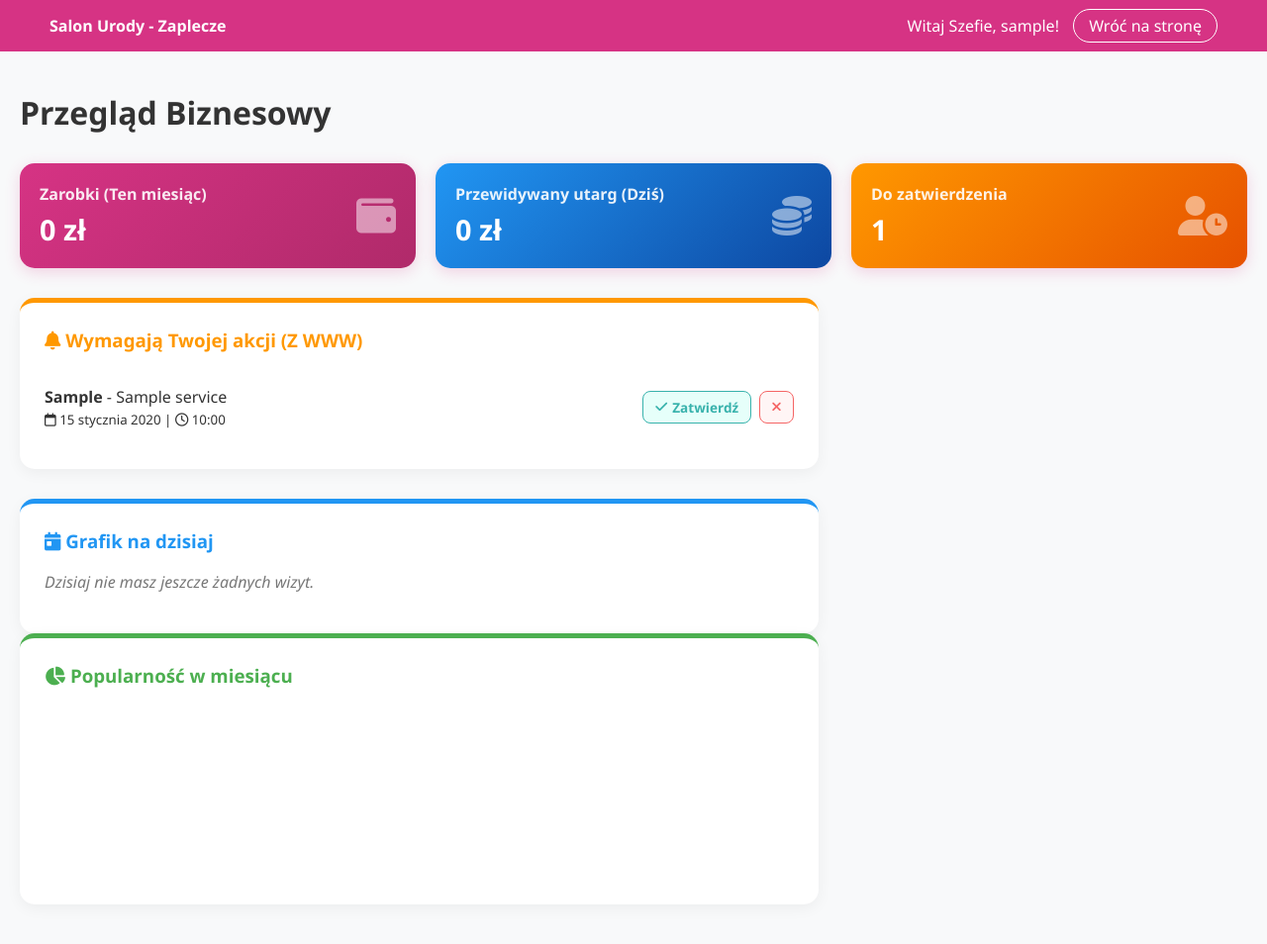
After one commit to badimse/RezerwacjaWizyt, a Django app: page /dashboard/ in a window 1280 px wide. The commit adds this page. Shown: the whole page at 99% size. Run offline with Django 5.2, Linux system fonts and the light colour scheme; a user stored in the database is signed in; tables that the repository leaves empty hold one stand-in row (values such as "Sample post"); a map, chart or similar area stays blank.

Commit message:
poczatek budowy panelu admina

```diff
--- /dev/null
+++ b/bookings/templates/bookings/dashboard.html
@@ -0,0 +1,246 @@
+{% load static %}
+<!DOCTYPE html>
+<html lang="pl">
+<head>
+    <meta charset="UTF-8">
+    <meta name="viewport" content="width=device-width, initial-scale=1.0">
+    <title>Pulpit Zarządzania - Salon Urody</title>
+    <link rel="stylesheet" href="{% static 'bookings/css/style.css' %}">
+    <link rel="stylesheet" href="https://cdnjs.cloudflare.com/ajax/libs/font-awesome/6.0.0/css/all.min.css">
+    <script src="https://cdn.jsdelivr.net/npm/chart.js"></script>
+    <style>
+        /* --- Istniejące style (Karty i Siatka) --- */
+        .kpi-container {
+            display: grid;
+            grid-template-columns: repeat(auto-fit, minmax(250px, 1fr));
+            gap: 20px;
+            margin-bottom: 30px;
+        }
+        .kpi-card {
+            background: linear-gradient(135deg, #d63384, #b02a6a);
+            color: white;
+            padding: 20px;
+            border-radius: 15px;
+            box-shadow: 0 4px 15px rgba(214, 51, 132, 0.2);
+            display: flex;
+            align-items: center;
+            justify-content: space-between;
+        }
+        .kpi-card h3 { margin: 0; font-size: 1rem; opacity: 0.9; }
+        .kpi-card p { margin: 5px 0 0 0; font-size: 1.8rem; font-weight: bold; }
+        .kpi-icon { font-size: 2.5rem; opacity: 0.5; }
+
+        .dashboard-grid {
+            display: grid;
+            grid-template-columns: 2fr 1fr;
+            gap: 30px;
+        }
+        .dashboard-card {
+            background: white;
+            padding: 25px;
+            border-radius: 15px;
+            box-shadow: 0 4px 15px rgba(0,0,0,0.05);
+            border-top: 5px solid #d63384;
+            height: fit-content;
+        }
+        .admin-appointment-item {
+            border-bottom: 1px solid #eee;
+            padding: 15px 0;
+            display: flex;
+            justify-content: space-between;
+            align-items: center;
+        }
+        .admin-appointment-item:last-child { border-bottom: none; }
+
+        /* --- NOWE STYLE (Przyciski akcji) --- */
+        .action-buttons {
+            display: flex;
+            gap: 8px;
+        }
+
+        .btn-small {
+            padding: 6px 12px;
+            border-radius: 8px;
+            text-decoration: none;
+            font-size: 0.85rem;
+            font-weight: 600;
+            transition: 0.2s;
+            border: none;
+            display: inline-flex;
+            align-items: center;
+            gap: 5px;
+        }
+
+        /* Styl dla: Zatwierdź (Zielony) */
+        .btn-success-light {
+            background-color: #e6fffa;
+            color: #38b2ac;
+            border: 1px solid #38b2ac;
+        }
+        .btn-success-light:hover { background-color: #38b2ac; color: white; }
+
+        /* Styl dla: Zakończ wizytę (Niebieski) */
+        .btn-info-light {
+            background-color: #ebf8ff;
+            color: #4299e1;
+            border: 1px solid #4299e1;
+        }
+        .btn-info-light:hover { background-color: #4299e1; color: white; }
+
+        /* Styl dla: Odwołaj (Czerwony) */
+        .btn-danger-light {
+            background-color: #fff5f5;
+            color: #f56565;
+            border: 1px solid #f56565;
+        }
+        .btn-danger-light:hover { background-color: #f56565; color: white; }
+
+        /* Statusy (Badges) */
+        .status-badge {
+            padding: 5px 10px;
+            border-radius: 10px;
+            font-size: 0.8rem;
+            font-weight: bold;
+            color: white;
+        }
+        .bg-warning { background-color: #ff9800; }
+        .bg-info { background-color: #2196f3; }
+        .bg-success { background-color: #4caf50; }
+    </style>
+</head>
+<body>
+    <div class="navbar">
+        <div class="logo"><strong>Salon Urody - Zaplecze</strong></div>
+        <div class="nav-links">
+            <span class="welcome-text">Witaj Szefie, {{ user.username }}!</span>
+            <a href="{% url 'index' %}" class="btn-nav" style="text-decoration:none; color:white; border:1px solid white; padding:5px 15px; border-radius:20px;">Wróć na stronę</a>
+        </div>
+    </div>
+
+    <div class="container" style="max-width: 1300px; margin: 40px auto; padding: 0 20px;">
+        <h1 style="color: #333; margin-bottom: 30px;">Przegląd Biznesowy</h1>
+
+        <div class="kpi-container">
+            <div class="kpi-card">
+                <div>
+                    <h3>Zarobki (Ten miesiąc)</h3>
+                    <p>{{ month_revenue }} zł</p>
+                </div>
+                <i class="fas fa-wallet kpi-icon"></i>
+            </div>
+            <div class="kpi-card" style="background: linear-gradient(135deg, #2196f3, #0d47a1);">
+                <div>
+                    <h3>Przewidywany utarg (Dziś)</h3>
+                    <p>{{ today_revenue }} zł</p>
+                </div>
+                <i class="fas fa-coins kpi-icon"></i>
+            </div>
+            <div class="kpi-card" style="background: linear-gradient(135deg, #ff9800, #e65100);">
+                <div>
+                    <h3>Do zatwierdzenia</h3>
+                    <p>{{ pending_appointments.count }}</p>
+                </div>
+                <i class="fas fa-user-clock kpi-icon"></i>
+            </div>
+        </div>
+
+        <div class="dashboard-grid">
+
+            <div>
+                <div class="dashboard-card" style="margin-bottom: 30px; border-top-color: #ff9800;">
+                    <h3 style="color: #ff9800; margin-top: 0;"><i class="fas fa-bell"></i> Wymagają Twojej akcji (Z WWW)</h3>
+                    {% for app in pending_appointments %}
+                        <div class="admin-appointment-item">
+                            <div>
+                                <strong>{{ app.client.first_name|default:app.client.username }}</strong> - {{ app.service.name }}<br>
+                                <small><i class="far fa-calendar"></i> {{ app.date }} | <i class="far fa-clock"></i> {{ app.time|time:"H:i" }}</small>
+                            </div>
+                            <div class="action-buttons">
+                                <a href="{% url 'update_status' app.id 'CONFIRMED' %}" class="btn-small btn-success-light">
+                                    <i class="fas fa-check"></i> Zatwierdź
+                                </a>
+                                <a href="{% url 'update_status' app.id 'CANCELED' %}"
+                                onclick="return confirm('Odwołać tę wizytę?')"
+                                class="btn-small btn-danger-light">
+                                    <i class="fas fa-times"></i>
+                                </a>
+                            </div>
+                        </div>
+                    {% empty %}
+                        <p style="color: #777; font-style: italic;">Brak nowych rezerwacji do potwierdzenia.</p>
+                    {% endfor %}
+                </div>
+
+                <div class="dashboard-card" style="border-top-color: #2196f3;">
+                    <h3 style="color: #2196f3; margin-top: 0;"><i class="fas fa-calendar-day"></i> Grafik na dzisiaj</h3>
+                    {% for app in today_appointments %}
+                        <div class="admin-appointment-item">
+                            <div>
+                                <strong>{{ app.time|time:"H:i" }}</strong> - {{ app.client.username }}<br>
+                                <small>{{ app.service.name }}</small>
+                            </div>
+                            <div class="action-buttons">
+                                {% if app.status == 'CONFIRMED' %}
+                                    <a href="{% url 'update_status' app.id 'COMPLETED' %}" class="btn-small btn-info-light">
+                                        <i class="fas fa-hand-sparkles"></i> Zakończ wizytę
+                                    </a>
+                                {% else %}
+                                    <span class="status-badge {% if app.status == 'COMPLETED' %}bg-success{% else %}bg-warning{% endif %}">
+                                        {{ app.get_status_display }}
+                                    </span>
+                                {% endif %}
+                            </div>
+                        </div>
+                    {% empty %}
+                        <p style="color: #777; font-style: italic;">Dzisiaj nie masz jeszcze żadnych wizyt.</p>
+                    {% endfor %}
+                </div>
+            <div class="dashboard-card" style="border-top-color: #4caf50;">
+                <h3 style="color: #4caf50; margin-top: 0;"><i class="fas fa-chart-pie"></i> Popularność w miesiącu</h3>
+                <canvas id="servicesChart" style="margin-top: 20px;"></canvas>
+            </div>
+
+        </div>
+    </div>
+
+    <script>
+        document.addEventListener('DOMContentLoaded', function() {
+            // 1. Wybieramy miejsce, gdzie ma narysować się wykres (tag canvas)
+            const ctx = document.getElementById('servicesChart').getContext('2d');
+
+            // 2. Pobieramy dane z przygotowanych wyżej przez Django ukrytych skryptów JSON
+            // JSON.parse() zamienia tekst na tablicę w JS. VS Code już nie będzie tu widział błędu!
+            const labels = JSON.parse(document.getElementById('labels-data').textContent);
+            const data = JSON.parse(document.getElementById('chart-data-values').textContent);
+
+            // 3. Zabezpieczenie: Jeśli nie ma danych, pokaż komunikat zamiast pustego obrazka
+            if (labels.length === 0) {
+                document.getElementById('servicesChart').outerHTML = "<p style='color:#777; text-align:center;'>Brak zakończonych wizyt w tym miesiącu do wygenerowania wykresu.</p>";
+                return; // Zatrzymuje dalsze rysowanie wykresu
+            }
+
+            // 4. Konfiguracja wykresu Chart.js
+            new Chart(ctx, {
+                type: 'doughnut', // 'doughnut' oznacza wykres w kształcie pączka (z dziurą w środku)
+                data: {
+                    labels: labels, // Przypisujemy nazwy usług
+                    datasets: [{
+                        data: data, // Przypisujemy ilość rezerwacji
+                        backgroundColor: [
+                            // Kolory fragmentów wykresu (pasujące do Twojego salonu)
+                            '#d63384', '#2196f3', '#ff9800', '#4caf50', '#9c27b0', '#00bcd4'
+                        ],
+                        borderWidth: 0 // Usuwamy brzydkie ramki wokół kolorów
+                    }]
+                },
+                options: {
+                    responsive: true, // Wykres dopasuje się do ekranu komórki/komputera
+                    plugins: {
+                        legend: { position: 'bottom' } // Legenda kolorów pod wykresem
+                    }
+                }
+            });
+        });
+    </script>
+</body>
+</html>
--- a/bookings/views.py
+++ b/bookings/views.py
@@ -2,10 +2,14 @@ from django.shortcuts import render, redirect, get_object_or_404
 from django.contrib.auth.forms import UserCreationForm, AuthenticationForm
 from django.contrib.auth import login, logout
 from django.contrib.auth.decorators import login_required
+from django.contrib.admin.views.decorators import staff_member_required
 from django.contrib import messages
 from .models import Service, Staff, Appointment
 from .forms import AppointmentForm
-from django.http import JsonResponse
+from django.db.models import Count
+from django.utils import timezone
+import datetime
+import json
 
 # 1. Strona główna
 def index(request):
@@ -49,7 +53,7 @@ def logout_view(request):
     messages.info(request, "Zostałeś wylogowany.")
     return redirect('index')
 
-# 5. Rezerwacja wizyty (Tu był błąd wcięć)
+# 5. Rezerwacja wizyty
 @login_required
 def book_appointment(request, service_id):
     service = get_object_or_404(Service, id=service_id)
@@ -60,6 +64,9 @@ def book_appointment(request, service_id):
             appointment = form.save(commit=False)
             appointment.client = request.user
             appointment.service = service
+            # Automatyczne nadawanie statusu "Oczekująca" i źródła "Online"
+            appointment.status = 'PENDING'
+            appointment.source = 'ONLINE'
             appointment.save()
             messages.success(request, f"Zarezerwowano termin na usługę: {service.name}")
             return redirect('index')
@@ -72,14 +79,15 @@ def book_appointment(request, service_id):
 @login_required
 def cancel_appointment(request, appointment_id):
     appointment = get_object_or_404(Appointment, id=appointment_id, client=request.user)
-    appointment.delete()
+    # Zamiast usuwać wizytę całkowicie z bazy, zmieniamy jej status na "CANCELED"
+    appointment.status = 'CANCELED'
+    appointment.save()
     messages.info(request, "Wizyta została odwołana.")
     return redirect('index')
 
-# 7. Wyciągnięcie danych z kalenarza dla użytkownika
+# 7. Wyciągnięcie danych z kalendarza dla użytkownika
 def get_appointments_by_date(request):
     selected_date = request.GET.get('date')
-    # Pobieramy wizyty z bazy danych dla wybranej daty
     appointments = Appointment.objects.filter(date=selected_date).order_by('time')
 
     data = []
@@ -87,21 +95,19 @@ def get_appointments_by_date(request):
         data.append({
             'time': app.time.strftime('%H:%M'),
             'service_name': app.service.name,
-            'client': app.user.username
+            'client': app.client.username if hasattr(app, 'client') else "Brak danych"
         })
 
     return JsonResponse(data, safe=False)
 
-# 8. Ustawienia kalenarza rezerwacji dla użytkownika
-
+# 8. Ustawienia kalendarza rezerwacji dla użytkownika
 def api_wizyty_dnia(request, data_str):
     try:
-        # Pobieramy wizyty dla konkretnego dnia
-        wizyty = Appointment.objects.filter(date=data_str).order_by('time')
+        # Pobieramy wizyty dla konkretnego dnia, ignorując te odwołane
+        wizyty = Appointment.objects.filter(date=data_str).exclude(status='CANCELED').order_by('time')
 
         lista_wizyt = []
         for w in wizyty:
-            # Używamy w.client, ponieważ tak zdefiniowałeś to w models.py
             klient_nazwa = w.client.username if w.client else "Brak danych"
             godzina_str = w.time.strftime('%H:%M') if w.time else "00:00"
 
@@ -116,3 +122,62 @@ def api_wizyty_dnia(request, data_str):
     except Exception as e:
         print(f"BŁĄD W API WIZYT: {e}")
         return JsonResponse({'error': str(e)}, status=500)
+
+# 9. Ustawienia Panelu Admina
+@staff_member_required
+def custom_dashboard(request):
+    # 1. Określamy ramy czasowe do statystyk
+    today = timezone.now().date()
+    first_day_of_month = today.replace(day=1) # Ustawia pierwszy dzień obecnego miesiąca
+
+    # 2. Pobieramy wizyty oczekujące (ze statusem PENDING)
+    pending_appointments = Appointment.objects.filter(status='PENDING').order_by('date', 'time')
+
+    # 3. Pobieramy dzisiejszy grafik (omijamy tylko te odwołane statusem CANCELED)
+    today_appointments = Appointment.objects.filter(date=today).exclude(status='CANCELED').order_by('time')
+
+    # 4. STATYSTYKI FINANSOWE (Obliczanie przychodów z cen usług)
+    # Dzisiejszy utarg to suma cen usług przypisanych do dzisiejszych wizyt
+    today_revenue = sum(app.service.price for app in today_appointments)
+
+    # Miesięczny utarg liczymy tylko dla wizyt ZAKOŃCZONYCH (COMPLETED) od pierwszego dnia miesiąca
+    month_completed = Appointment.objects.filter(date__gte=first_day_of_month, status='COMPLETED')
+    month_revenue = sum(app.service.price for app in month_completed)
+
+    # 5. DANE DO WYKRESU (Najpopularniejsze usługi)
+    # Grupuje wizyty po nazwie usługi i liczy ich ilość w tym miesiącu
+    services_data = Appointment.objects.filter(date__gte=first_day_of_month).values('service__name').annotate(count=Count('id'))
+
+    # Przekształcamy to na dwie listy: nazwy i ilości
+    chart_labels = [item['service__name'] for item in services_data]
+    chart_data = [item['count'] for item in services_data]
+
+    # PAKIET DANYCH WYSYŁANY DO HTML
+    context = {
+        'pending_appointments': pending_appointments,
+        'today_appointments': today_appointments,
+        'today_revenue': today_revenue,
+        'month_revenue': month_revenue,
+
+        # Konwertujemy listy Pythona na tekst w formacie JSON (żeby JS je poprawnie odczytał)
+        'chart_labels': json.dumps(chart_labels),
+        'chart_data': json.dumps(chart_data),
+    }
+    return render(request, 'bookings/dashboard.html', context)
+
+    # Zmień status wizyty X na Y
+@staff_member_required
+def update_status(request, appointment_id, new_status):
+    # Pobieramy wizytę lub wyrzucamy błąd 404 jeśli nie istnieje
+    appointment = get_object_or_404(Appointment, id=appointment_id)
+
+    # Lista bezpiecznych statusów
+    valid_statuses = ['CONFIRMED', 'COMPLETED', 'CANCELED']
+
+    if new_status in valid_statuses:
+        appointment.status = new_status
+        appointment.save()
+        messages.success(request, f"Status wizyty {appointment.client.username} został zmieniony.")
+
+    # Przekierowanie z powrotem na pulpit zarządzania
+    return redirect('dashboard')
--- a/core/settings.py
+++ b/core/settings.py
@@ -106,9 +106,8 @@ AUTH_PASSWORD_VALIDATORS = [
 # Internationalization
 # https://docs.djangoproject.com/en/6.0/topics/i18n/
 
-LANGUAGE_CODE = 'en-us'
-
-TIME_ZONE = 'UTC'
+LANGUAGE_CODE = 'pl'  # Zmiana z 'en-us' na 'pl'
+TIME_ZONE = 'Europe/Warsaw' # Żeby godziny rezerwacji się zgadzały!
 
 USE_I18N = True
 
--- a/core/urls.py
+++ b/core/urls.py
@@ -16,11 +16,16 @@ Including another URLconf
 """
 from django.contrib import admin
 from django.urls import path
-# Dodaj api_wizyty_dnia do listy poniżej:
+# TUTAJ DODALIŚMY 'update_status' NA KOŃCU LISTY:
 from bookings.views import (
     index, register_view, login_view, logout_view,
-    book_appointment, cancel_appointment, api_wizyty_dnia
+    book_appointment, cancel_appointment, api_wizyty_dnia,
+    custom_dashboard, update_status
 )
+
+admin.site.site_header = "Panel Zarządzania Salonem"
+admin.site.site_title = "Admin Salonu"
+admin.site.index_title = "Witaj w centrum dowodzenia"
 
 urlpatterns = [
     path('admin/', admin.site.urls),
@@ -30,6 +35,8 @@ urlpatterns = [
     path('wyloguj/', logout_view, name='logout'),
     path('rezerwuj/<int:service_id>/', book_appointment, name='book_appointment'),
     path('cancel/<int:appointment_id>/', cancel_appointment, name='cancel_appointment'),
-    # Tutaj usuwamy "views.", bo zaimportowaliśmy funkcję bezpośrednio:
     path('api/wizyty/<str:data_str>/', api_wizyty_dnia, name='api_wizyty_dnia'),
+    path('dashboard/', custom_dashboard, name='dashboard'),
+    # Teraz ta linia zadziała, bo Django "widzi" już funkcję update_status
+    path('update-status/<int:appointment_id>/<str:new_status>/', update_status, name='update_status'),
 ]
```
Also changed, not shown: bookings/admin.py (+47 -13 lines), bookings/models.py (+59 -15 lines), bookings/static/bookings/css/style.css (+68 -1 lines), bookings/templates/bookings/index.html (+6 -34 lines), bookings/migrations/0003_alter_appointment_options_alter_service_options_and_more.py (added), bookings/static/bookings/js/main.js (line endings or trailing spaces).
